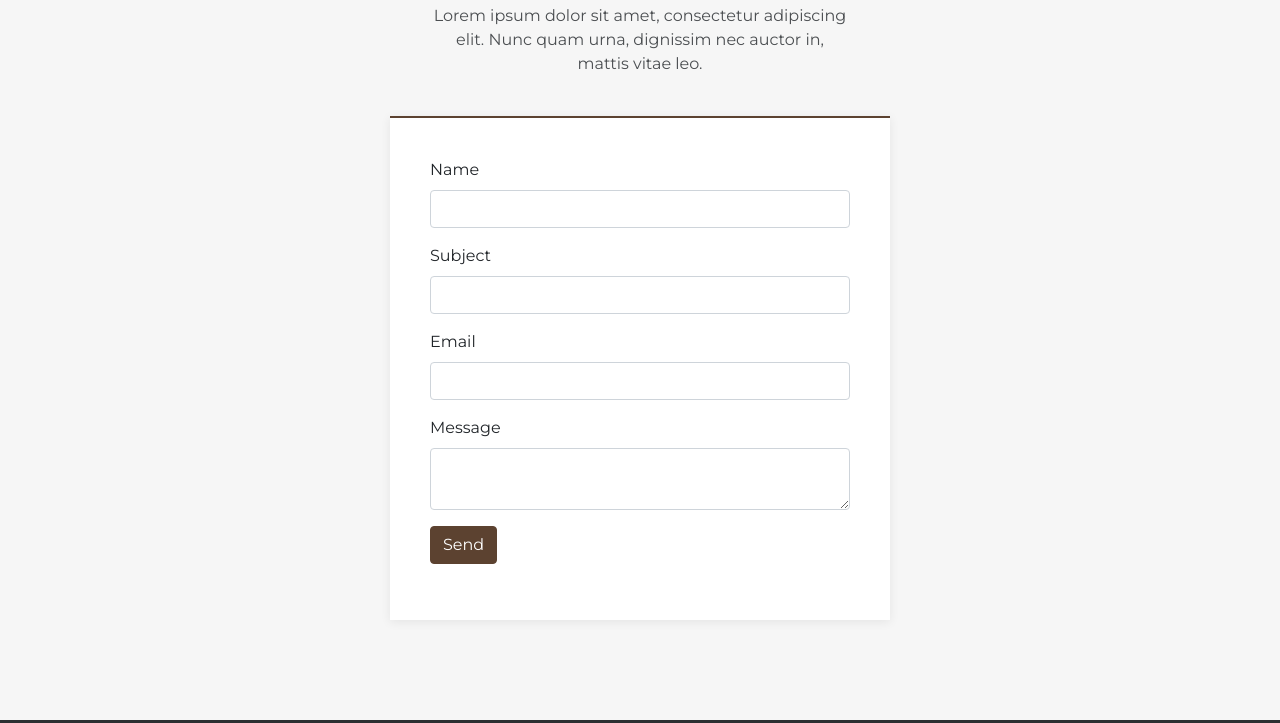
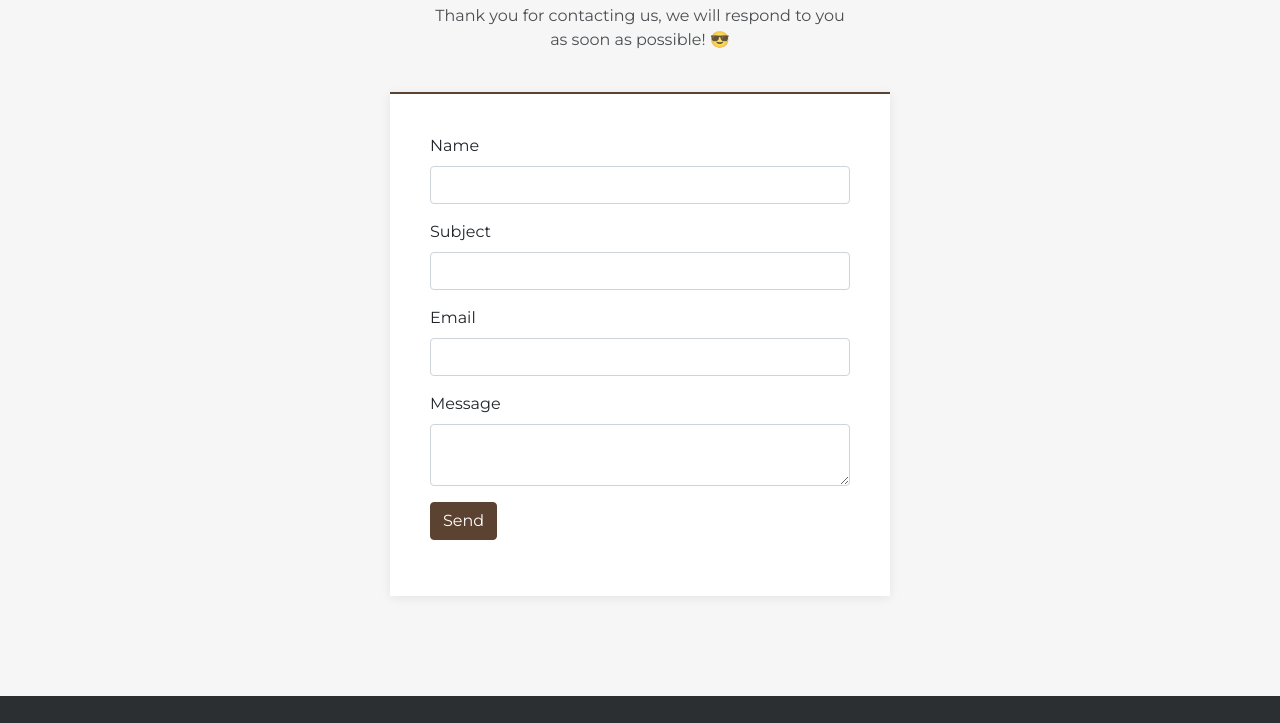
Before and after one commit to MateMarzec/StudentCookBook, a plain HTML site: page contact-me.html in a window 1280 px wide. Shown: the part 214-937 px from the top of the page. Drawn offline with Linux system fonts and the light colour scheme; some packages are replaced by stand-ins of ours; a script that the page names is missing.

Commit message:
Update contact-me.html

```diff
--- a/contact-me.html
+++ b/contact-me.html
@@ -32,7 +32,7 @@
             <div class="container" style="border-top-color: rgb(33, 37, 41);">
                 <div class="block-heading">
                     <h2 style="color: #5c4230;">Contact Us</h2>
-                    <p>Lorem ipsum dolor sit amet, consectetur adipiscing elit. Nunc quam urna, dignissim nec auctor in, mattis vitae leo.</p>
+                    <p>Thank you for contacting us, we will respond to you as soon as possible! 😎</p>
                 </div>
                 <form style="border-top-color: #5c4230;">
                     <div class="mb-3"><label class="form-label" for="name">Name</label><input class="form-control" type="text" id="name" name="name"></div>
```
